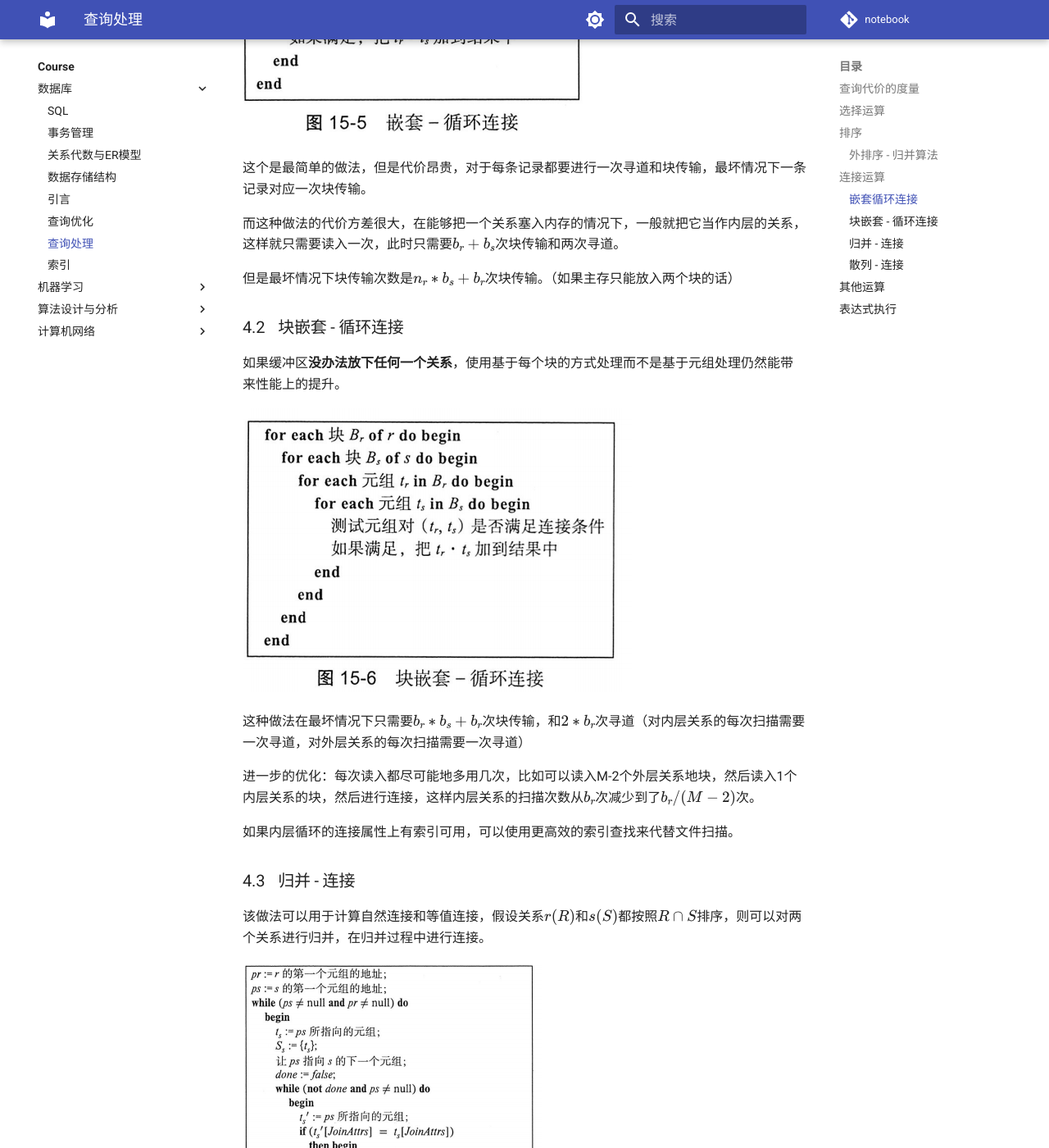
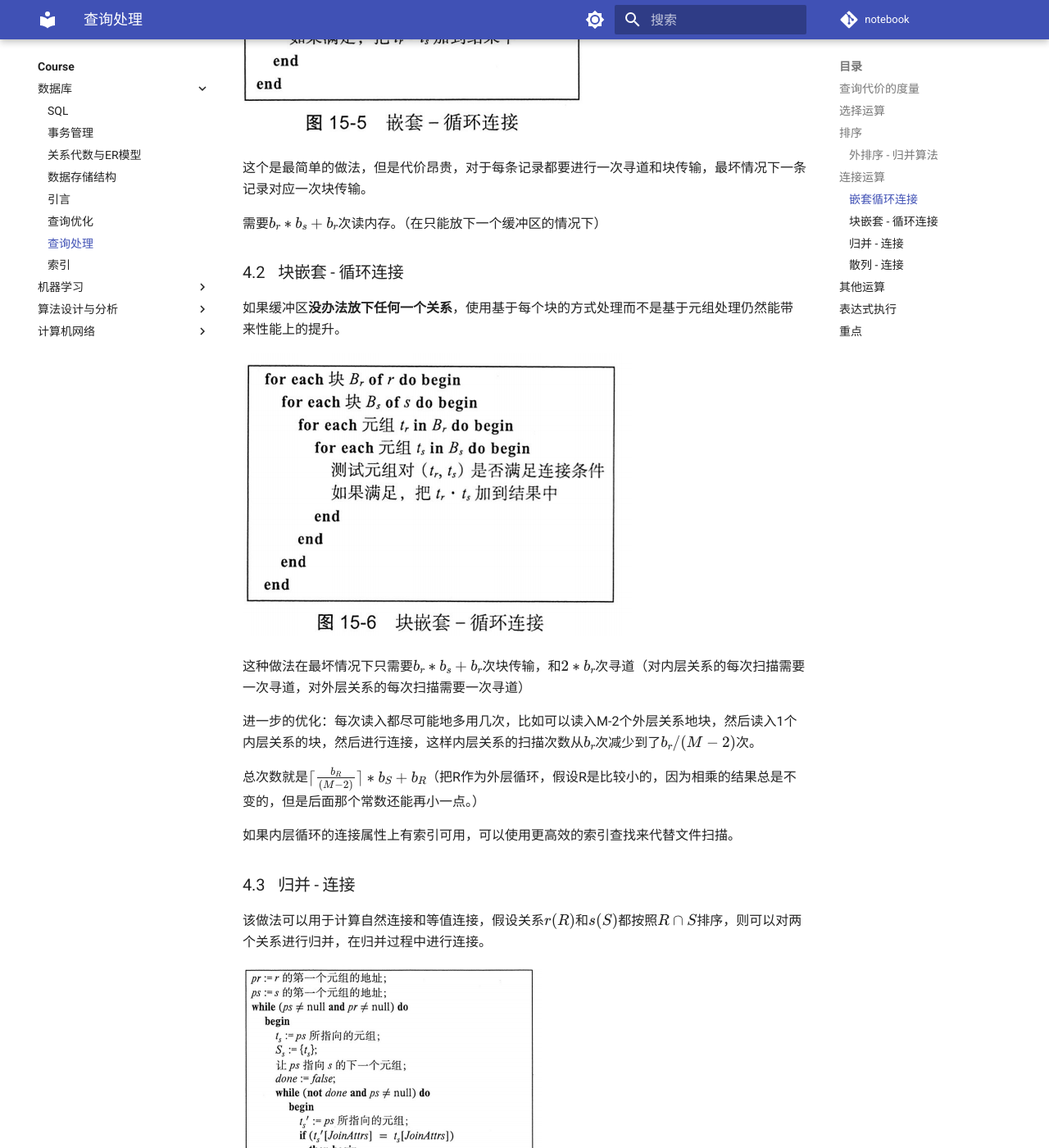
Before and after one commit to henry-y/notebook, an MkDocs documentation site: the page built from docs/Course/数据库/查询处理.md, in a window 1280 px wide and 1400 px high, scrolled down 4003 px. Shown: the whole window at 82% size. Built offline with MkDocs 1.6.1 and Material for MkDocs 9.7.7, drawn with Linux system fonts in a browser that asks for light colours; comment, search, counter and statistics services are not loaded; some of the changed text lies outside the part shown.

Commit message:
更新数据库笔记, 增加部分重点记录

```diff
--- a/docs/Course/数据库/查询处理.md
+++ b/docs/Course/数据库/查询处理.md
@@ -68,9 +68,7 @@ PostgreSQL使用位图索引扫描的混合算法。获取辅助索引块，但
 
 这个是最简单的做法，但是代价昂贵，对于每条记录都要进行一次寻道和块传输，最坏情况下一条记录对应一次块传输。
 
-而这种做法的代价方差很大，在能够把一个关系塞入内存的情况下，一般就把它当作内层的关系，这样就只需要读入一次，此时只需要$b_r+b_s$次块传输和两次寻道。
-
-但是最坏情况下块传输次数是$n_r*b_s+b_r$次块传输。（如果主存只能放入两个块的话）
+需要$b_r * b_s + b_r$次读内存。（在只能放下一个缓冲区的情况下）
 
 ### 块嵌套 - 循环连接
 
@@ -81,6 +79,8 @@ PostgreSQL使用位图索引扫描的混合算法。获取辅助索引块，但
 这种做法在最坏情况下只需要$b_r*b_s+b_r$次块传输，和$2*b_r$次寻道（对内层关系的每次扫描需要一次寻道，对外层关系的每次扫描需要一次寻道）
 
 进一步的优化：每次读入都尽可能地多用几次，比如可以读入M-2个外层关系地块，然后读入1个内层关系的块，然后进行连接，这样内层关系的扫描次数从$b_r$次减少到了$b_r/(M-2)$次。
+
+总次数就是$\lceil \frac {b_R} {(M-2)} \rceil * b_S + b_R$（把R作为外层循环，假设R是比较小的，因为相乘的结果总是不变的，但是后面那个常数还能再小一点。）
 
 如果内层循环的连接属性上有索引可用，可以使用更高效的索引查找来代替文件扫描。
 
@@ -95,7 +95,6 @@ PostgreSQL使用位图索引扫描的混合算法。获取辅助索引块，但
 如果两个关系在连接属性上都存在辅助索引时，可以对未排序的元组执行归并-连接运算的一种变种。通过索引扫描记录，从而顺序检索记录。但是并不是物理逻辑下最优的。
 
 注意代价还引入了一个$b_b$，代表的是分配给每个归并块的缓冲块块数（因为在比较大的时候没办法整个归并块放入内存）
-
 
 
 ### 散列 - 连接
@@ -138,3 +137,15 @@ PostgreSQL使用位图索引扫描的混合算法。获取辅助索引块，但
 生产者驱动流水线会创建一个缓冲区保存一个运算传递给下一个运算的元组，不同运算的进程和线程会并发执行。流水线底部每个运算不断产生输出元组，并将其放入输出缓冲区，直到该缓冲区已满。然后就会等待其父运算将该元组从缓冲区移除。
 
 表达式树中的每条边可以是物化的（阻塞的）/流水化的（非阻塞的）
+
+## 重点
+
+查询处理过程：SQL解析、语法/语义检查、查询树/查询图的生成
+
+代数优化与物理优化
+
+查询优化：基于规则的优化、基于代价的优化
+
+常见执行计划：嵌套循环连接，排序 - 合并连接，哈希连接
+
+嵌套循环（Nested-Loop），Block Nested-Loop、分页大小，缓存替换策略等进行I/O代价分析
```
